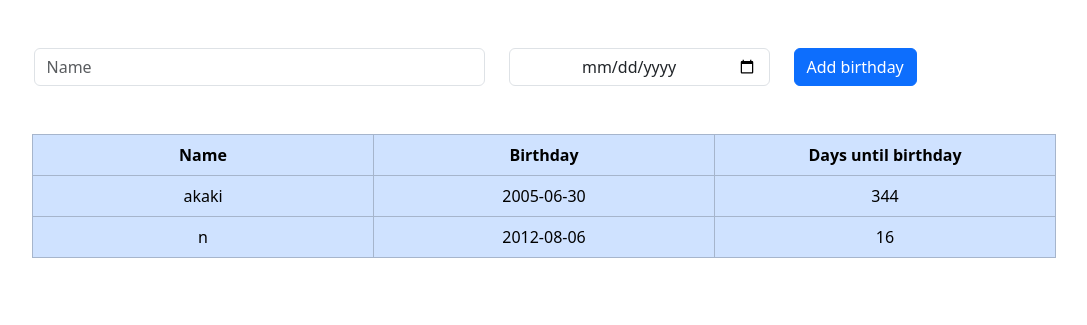
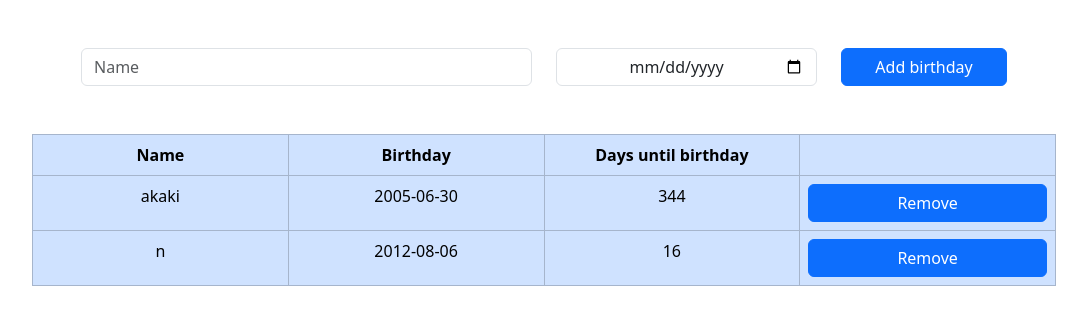
Before and after one commit to MAMAMI333/birthday, a Flask app: page / in a window 1280 px wide. Shown: the part 88-413 px from the top of the page, without its empty margins (96-1183 px from the left). Run offline with Flask 3, Linux system fonts and the light colour scheme; data comes from the database, SQL or seed files in the repository.

Commit message:
Enhance index page layout: adjust button alignment, update table column widths, and add remove button

```diff
--- a/app.py
+++ b/app.py
@@ -19,3 +19,7 @@ def index():
     days_left = db.read("days_left")
     calc.days_until_birthday()  # Update days left before the next birthday
     return render_template("index.html", dates=dates, days_left=days_left)
+
+
+if __name__ == "__main__":
+    app.run(debug=True)
--- a/contact_data_base.py
+++ b/contact_data_base.py
@@ -16,6 +16,7 @@ def add_to_days_left(id, days_left):
 
 
 def read(table_name):
+    """Read data from the specified table."""
     if table_name in ("birthdays", "days_left"):
         with sqlite3.connect("database.db") as con:
             cur = con.cursor()
@@ -27,6 +28,7 @@ def read(table_name):
 
 
 def remove(name):
+    """Remove a birthday entry by name."""
     with sqlite3.connect("database.db") as con:
         cur = con.cursor()
         cur.execute("DELETE FROM birthdays WHERE name = ?", (name,))
--- a/templates/index.html
+++ b/templates/index.html
@@ -23,8 +23,8 @@
                 <div class="col-md-3 col-6">
                     <input name="date" type="date" class="form-control" required style="text-align: center;">
                 </div>
-                <div class="col-md-3 gy-2 gy-md-0">
-                    <button type="submit" class="btn btn-primary">Add birthday</button>
+                <div class="col-md-2 gy-2 gy-md-0 d-flex justify-content-end">
+                    <button type="submit" class="btn btn-primary w-100">Add birthday</button>
                 </div>
             </div>
         </form>
@@ -34,9 +34,10 @@
         <table class="table table-bordered table-primary">
             <thead>
                 <tr>
-                    <th style="width: 30%; text-align: center;">Name</th>
-                    <th style="width: 30%; text-align: center;">Birthday</th>
-                    <th style="width: 30%; text-align: center;">Days until birthday</th>
+                    <th style="width: 20%; text-align: center;">Name</th>
+                    <th style="width: 20%; text-align: center;">Birthday</th>
+                    <th style="width: 20%; text-align: center;">Days until birthday</th>
+                    <th style="width: 20%; text-align: center;"></th>
                 </tr>
             </thead>
             <tbody>
@@ -51,6 +52,7 @@
                                 {% endif %}
                             {% endfor %}
                         </td>
+                        <td><button class="btn btn-primary w-100">Remove</button></td>
                     </tr>
                  {% endfor %}
             </tbody>
```
